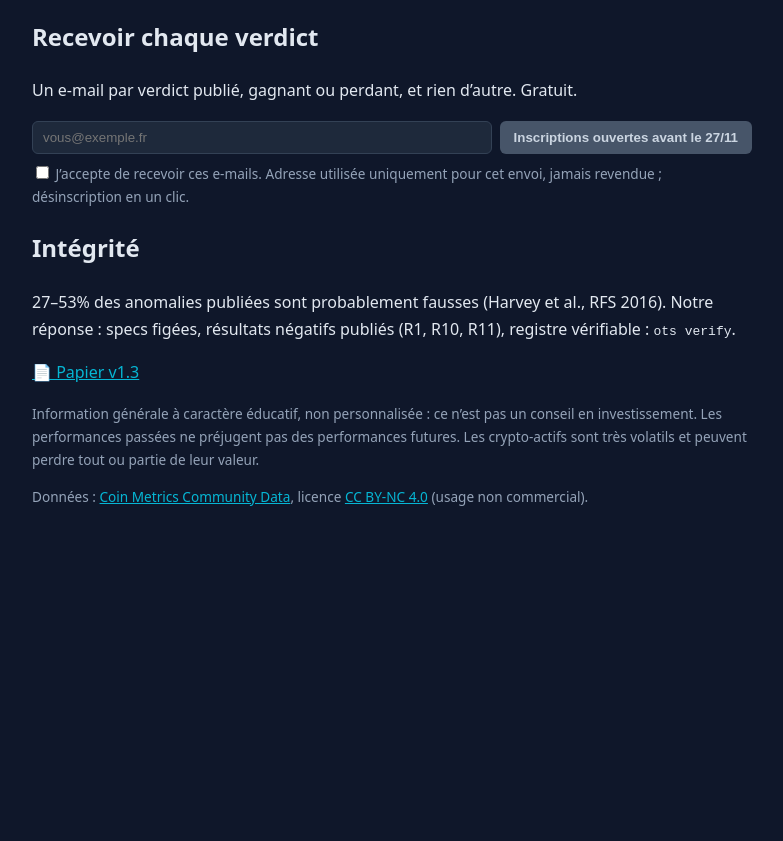
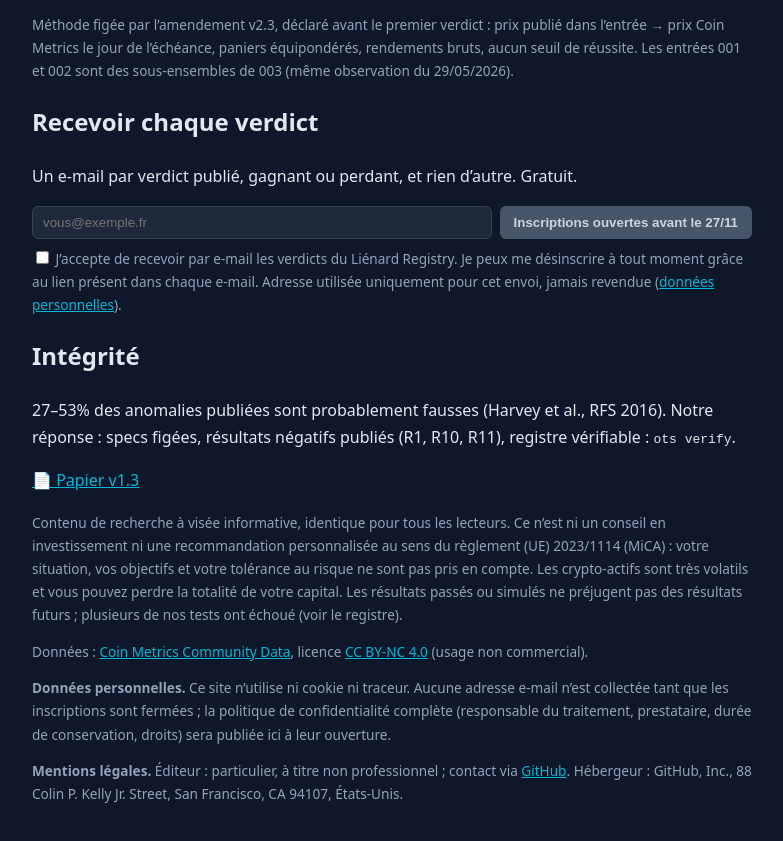
Before and after one commit to FaresAmeur/LIENARD-PROJECT, a plain HTML site: page site/index.html in a window 1280 px wide. Shown: the part 615-1456 px from the top of the page, without its empty margins (248-1031 px from the left). Before the commit the page ends 1163 px from the top, so only its background shows below. Drawn offline with Linux system fonts and the light colour scheme.

Commit message:
Showcase: drop unprovable claims, publish known limitations, add legal notices
Acting on the regulatory and red-team reviews:
- Replace "the only signal platform that publishes its own failures"
  (unprovable superlative, misleading-practice risk) and the
  "pre-registered" wording on the program as a whole.
- Put R3-C's "100% positive (n=85)" in context: overlapping weeks,
  ~2 independent episodes, per R11.
- New "Known limitations" section: XRP can never reach LONG under the
  full-history z-score (one 2014 MVRV of 131.7 puts the threshold at
  MVRV < -0.84; verified); window sensitivity; six assets with weekly
  return correlations of 0.57-0.84 since 2022 (verified); entries
  001-003 not prospective; Friday week labels vs. Thursday data.
- Site: per-signal non-advice note, MiCA-aware disclaimer, privacy
  note (no cookies or trackers; no address collected while sign-up
  is closed), legal notice (non-professional publisher, GitHub as
  host). Sign-up form stays disabled, now provider-neutral (EU
  provider recommended) with a fuller consent label.
- Verify: recompute instructions for archived inputs (entry 017+).

Co-Authored-By: Claude Opus 5.5 <noreply@anthropic.com>

```diff
--- a/site/index.html
+++ b/site/index.html
@@ -1,8 +1,9 @@
 <!doctype html><html lang="fr"><head><meta charset="utf-8"><meta name="viewport" content="width=device-width,initial-scale=1"><title>Liénard Registry</title>
 <style>body{font-family:system-ui;max-width:720px;margin:40px auto;padding:0 16px;background:#0f172a;color:#e2e8f0;line-height:1.7}h1{color:#f7931a}a{color:#06b6d4}.sig{font-family:monospace;background:#1e293b;padding:2px 8px;border-radius:4px}.long{color:#22c55e}.flat{color:#64748b}.tbl{overflow-x:auto}table{border-collapse:collapse;width:100%;font-size:.92em}th,td{border-bottom:1px solid #334155;padding:6px 8px;text-align:right;white-space:nowrap}th:first-child,td:first-child,th:nth-child(2),td:nth-child(2){text-align:left}.note,.legal{color:#94a3b8;font-size:.85em}.signup{display:flex;flex-wrap:wrap;gap:8px;margin:12px 0}.signup input[type=email]{flex:1 1 220px;padding:8px 10px;border-radius:6px;border:1px solid #334155;background:#1e293b;color:#e2e8f0}.signup button{padding:8px 14px;border-radius:6px;border:0;background:#f7931a;color:#0f172a;font-weight:600;cursor:pointer}.signup button:disabled{background:#475569;color:#cbd5e1;cursor:not-allowed}.consent{flex-basis:100%;font-size:.85em;color:#94a3b8}</style></head><body>
-<h1>◉ Liénard Registry</h1><p><b>La seule plateforme de signaux qui publie ses échecs</b> — 11 vagues de falsification, registre chaîné SHA-256, preuves OpenTimestamps sur Bitcoin.</p>
+<h1>◉ Liénard Registry</h1><p><b>Un registre de signaux crypto qui publie ses échecs</b> — 11 vagues de falsification, registre chaîné SHA-256, preuves OpenTimestamps sur Bitcoin.</p>
 <h2>Signaux courants (entrée 016, 16/10/2026, éval. 16/04/2027)</h2><p><span class="sig flat">BTC FLAT</span> <span class="sig flat">ETH FLAT</span> <span class="sig flat">LTC FLAT</span> <span class="sig flat">XRP FLAT</span> <span class="sig long">ADA LONG</span> <span class="sig long">DOGE LONG</span></p>
 <p>Règle figée : z(MVRV) &lt; −0.5 → LONG 26 semaines.</p>
+<p class="note">Signal mécanique issu d’une règle figée, identique pour tous les lecteurs : il n’est pas personnalisé et ne constitue pas un conseil. Risque de perte totale. Sous cette règle, XRP ne peut jamais passer LONG (<a href="https://github.com/FaresAmeur/LIENARD-PROJECT#known-limitations">limites connues</a>).</p>
 <!-- VERDICTS:START -->
 <h2 id="verdicts">Verdicts à 26 semaines</h2>
 <p>Aucun verdict pour l’instant. Chaque verdict est calculé automatiquement à son échéance, publié qu’il soit bon ou mauvais, et ancré sur Bitcoin.</p>
@@ -11,15 +12,18 @@
 <!-- VERDICTS:END -->
 <h2 id="inscription">Recevoir chaque verdict</h2>
 <p>Un e-mail par verdict publié, gagnant ou perdant, et rien d’autre. Gratuit.</p>
-<!-- Formulaire désactivé tant que le fournisseur d'e-mails n'est pas configuré :
-     remplacer __BUTTONDOWN_USERNAME__ par l'identifiant Buttondown, puis retirer `disabled`. -->
-<form class="signup" action="https://buttondown.com/api/emails/embed-subscribe/__BUTTONDOWN_USERNAME__" method="post" target="_blank">
+<!-- Formulaire désactivé tant que le fournisseur d'e-mails n'est pas configuré.
+     Avant ouverture : prestataire de préférence européen (ex. Brevo), suivi d'ouverture désactivé,
+     action du formulaire remplacée, `disabled` retiré, politique de confidentialité complétée ci-dessous. -->
+<form class="signup" action="#__NEWSLETTER_PROVIDER_URL__" method="post" target="_blank">
 <input type="email" name="email" required placeholder="vous@exemple.fr" aria-label="Adresse e-mail">
 <button type="submit" disabled>Inscriptions ouvertes avant le 27/11</button>
-<label class="consent"><input type="checkbox" required> J’accepte de recevoir ces e-mails. Adresse utilisée uniquement pour cet envoi, jamais revendue ; désinscription en un clic.</label>
+<label class="consent"><input type="checkbox" required> J’accepte de recevoir par e-mail les verdicts du Liénard Registry. Je peux me désinscrire à tout moment grâce au lien présent dans chaque e-mail. Adresse utilisée uniquement pour cet envoi, jamais revendue (<a href="#donnees">données personnelles</a>).</label>
 </form>
 <h2>Intégrité</h2><p>27–53% des anomalies publiées sont probablement fausses (Harvey et al., RFS 2016). Notre réponse : specs figées, résultats négatifs publiés (R1, R10, R11), registre vérifiable : <code>ots verify</code>.</p>
 <p><a href="../paper/lienard_paper_v1_3.pdf">📄 Papier v1.3</a></p>
-<p class="legal">Information générale à caractère éducatif, non personnalisée : ce n’est pas un conseil en investissement. Les performances passées ne préjugent pas des performances futures. Les crypto-actifs sont très volatils et peuvent perdre tout ou partie de leur valeur.</p>
+<p class="legal">Contenu de recherche à visée informative, identique pour tous les lecteurs. Ce n’est ni un conseil en investissement ni une recommandation personnalisée au sens du règlement (UE) 2023/1114 (MiCA) : votre situation, vos objectifs et votre tolérance au risque ne sont pas pris en compte. Les crypto-actifs sont très volatils et vous pouvez perdre la totalité de votre capital. Les résultats passés ou simulés ne préjugent pas des résultats futurs ; plusieurs de nos tests ont échoué (voir le registre).</p>
 <p class="legal">Données : <a href="https://docs.coinmetrics.io/packages/coin-metrics-community-data">Coin Metrics Community Data</a>, licence <a href="https://creativecommons.org/licenses/by-nc/4.0/">CC BY-NC 4.0</a> (usage non commercial).</p>
+<p class="legal" id="donnees"><b>Données personnelles.</b> Ce site n’utilise ni cookie ni traceur. Aucune adresse e-mail n’est collectée tant que les inscriptions sont fermées ; la politique de confidentialité complète (responsable du traitement, prestataire, durée de conservation, droits) sera publiée ici à leur ouverture.</p>
+<p class="legal"><b>Mentions légales.</b> Éditeur : particulier, à titre non professionnel ; contact via <a href="https://github.com/FaresAmeur/LIENARD-PROJECT/issues">GitHub</a>. Hébergeur : GitHub, Inc., 88 Colin P. Kelly Jr. Street, San Francisco, CA 94107, États-Unis.</p>
 </body></html>
```
Also changed, not shown: 1 other file.
